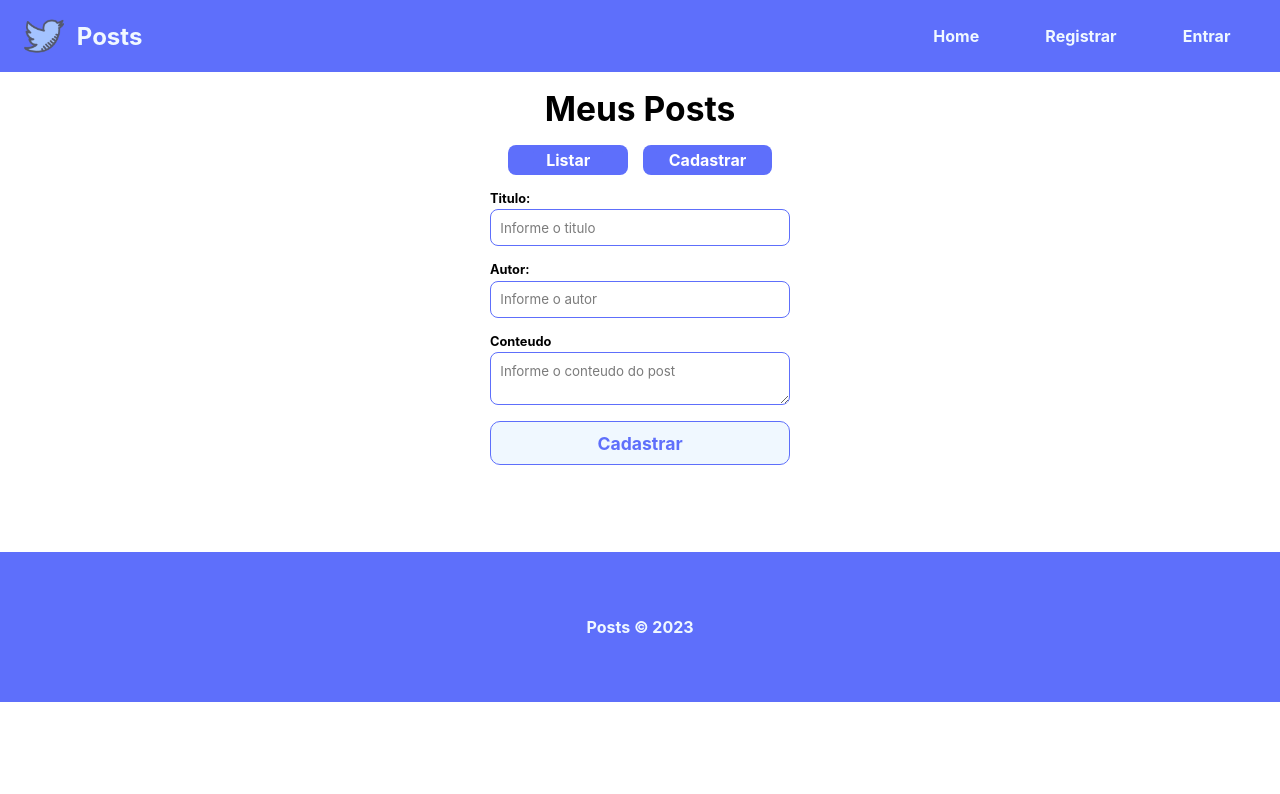
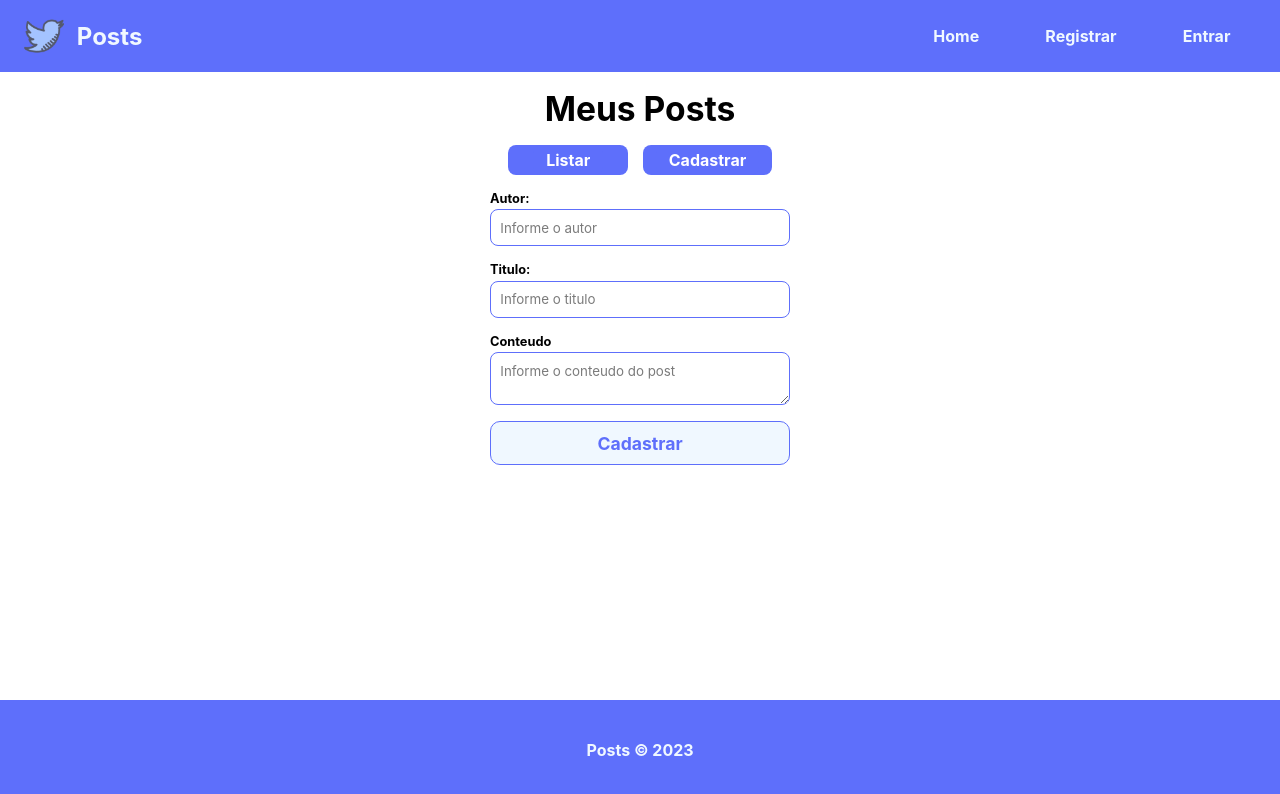
Before and after one commit to rubenschff/PostsReact, a React (Vite) app: page /posts/add in a window 1280 px wide. Shown: the top 794 px of the page. Built offline with nearby package versions, Linux system fonts and the light colour scheme.

Commit message:
Corrigindo erro de retorno de post pra edição e css

```diff
--- a/src/components/form/PostForm.jsx
+++ b/src/components/form/PostForm.jsx
@@ -20,20 +20,20 @@ export default function PostForm({handleSubmit, postData, btnText}) {
     return(
         <form onSubmit={submit} className={formStyles.formContainer}>
             <Input
+                text="Autor"
+                type="text"
+                name="autor"
+                placeHolder="Informe o autor"
+                handleOnChange={handleChange}
+                value={post.autor || ''}
+            />
+            <Input
                 text="Titulo"
                 type="text"
                 name="titulo"
                 placeHolder="Informe o titulo"
                 handleOnChange={handleChange}
                 value={post.titulo || ''}
-            />
-            <Input
-                text="Autor"
-                type="text"
-                name="autor"
-                placeHolder="Informe o autor"
-                handleOnChange={handleChange}
-                value={post.autor || ''}
             />
             <TextArea
                 text="Conteudo"
--- a/src/components/layout/Container.module.css
+++ b/src/components/layout/Container.module.css
@@ -1,6 +1,6 @@
 .container{
-    min-height: 60vh;
+    min-height: calc(100vh - 172px);
+    justify-content: center;
     padding: 1em 2em 3em;
-    max-width: 1200px;
     margin: 0 auto;
 }
--- a/src/components/layout/Footer.module.css
+++ b/src/components/layout/Footer.module.css
@@ -1,6 +1,7 @@
 .footer{
-    height: 150px;
+    height: 100px;
     display: flex;
+    margin-top: auto;
     align-items: center;
     justify-content: center;
     background-color: #5e6ffb;
--- a/src/hooks/UseAuth.jsx
+++ b/src/hooks/UseAuth.jsx
@@ -41,9 +41,7 @@ export default function useAuth(){
         }catch (e) {
             console.log(e)
 
-            if(e.response.data.error){
 
-            }
             if(!user.name){
                 msgText = 'O campo nome é obrigatório'
             }else if (!user.email){
--- a/src/pages/Posts/EditPost.jsx
+++ b/src/pages/Posts/EditPost.jsx
@@ -45,7 +45,9 @@ export default function EditPost(){
                     Authorization: `Bearer ${JSON.parse(token)}`
                 }
             }).then((response) => {
-                setPost(response.data)
+                if (response.data.length > 0){
+                    setPost(response.data[0])
+                }
             })
 
     },[token])
@@ -54,7 +56,7 @@ export default function EditPost(){
     return(
         <section className={styles.edit_header}>
             <div>
-                <h1>Editanto o post do Autor: {post.autor}</h1>
+                <h1>Editando post do autor: {post.autor}</h1>
                 {post.autor && (
                     <PostForm handleSubmit={updatePost} btnText="Atualizar" postData={post}/>
                 )}
--- a/src/pages/Posts/ListPost.jsx
+++ b/src/pages/Posts/ListPost.jsx
@@ -46,7 +46,7 @@ export default function ListPost() {
     return (
         <section>
             <div className={styles.post_list_header}>
-                {posts.length > 0 ?
+                {posts &&
                     (
                         <div className={styles.post_list_container}>
                             {
@@ -71,9 +71,7 @@ export default function ListPost() {
 
                             }
                         </div>
-                    )
-                    :
-                    (<h1>Você não possui nenhum post cadastrado</h1>)}
+                    )}
             </div>
         </section>
     )
--- a/src/pages/Posts/ListPost.module.css
+++ b/src/pages/Posts/ListPost.module.css
@@ -19,7 +19,7 @@
     margin: 1em;
     display: flex;
     align-items: center;
-    width: 100%;
+    width: 80vw;
 }
 
 .post_list_row span {
```
